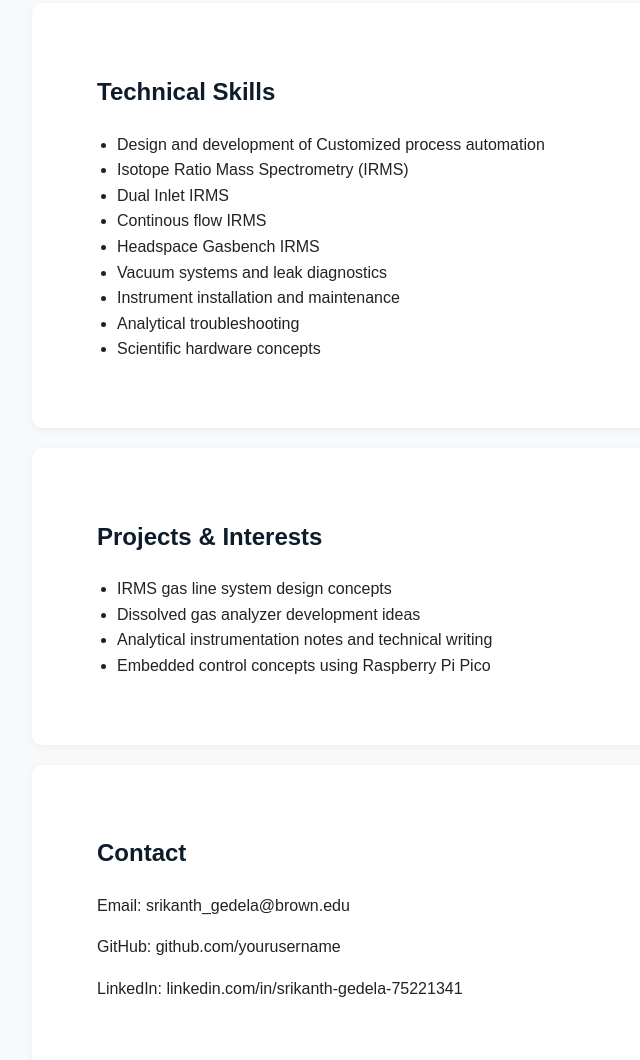
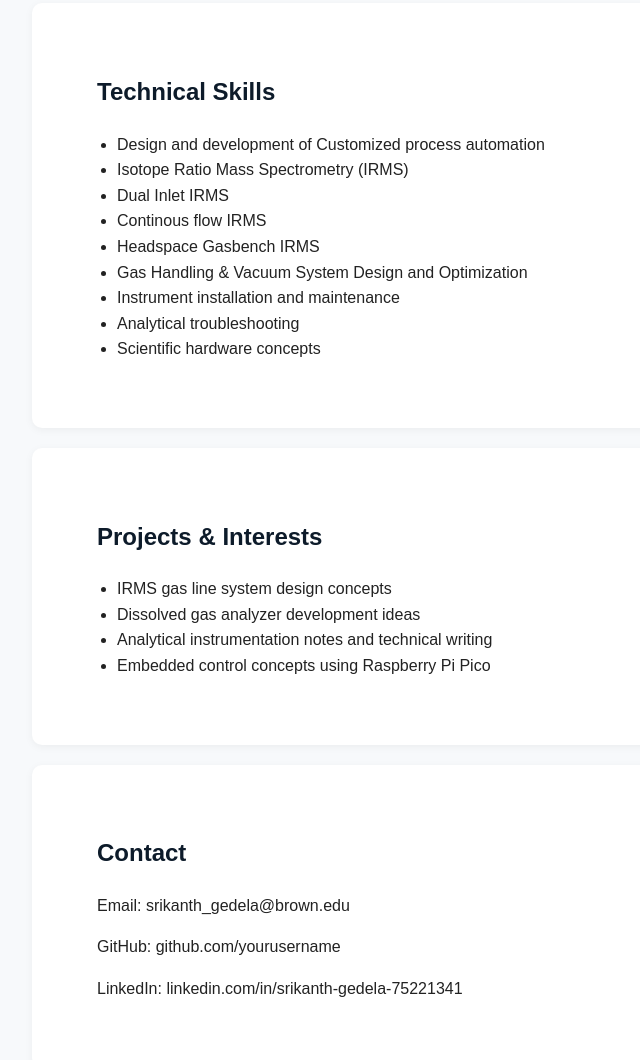
Before and after one commit to srikanthgedela86/srikanthgedela86, a plain HTML site: page index.html in a window 1280 px wide. Shown: the part 725-1785 px from the top of the page, without its empty margins (138-778 px from the left). Drawn offline with Linux system fonts and the light colour scheme.

Commit message:
Update index.html

```diff
--- a/index.html
+++ b/index.html
@@ -33,10 +33,10 @@
       <ul>
         <li>Design and development of Customized process automation</li>
         <li>Isotope Ratio Mass Spectrometry (IRMS)</li>
-        <li> Dual Inlet IRMS</li>
-        <li> Continous flow IRMS</li>
-        <li> Headspace Gasbench IRMS</li>
-        <li>Vacuum systems and leak diagnostics</li>
+        <li>Dual Inlet IRMS</li>
+        <li>Continous flow IRMS</li>
+        <li>Headspace Gasbench IRMS</li>
+        <li>Gas Handling & Vacuum System Design and Optimization</li>
         <li>Instrument installation and maintenance</li>
         <li>Analytical troubleshooting</li>
         <li>Scientific hardware concepts</li>
```
